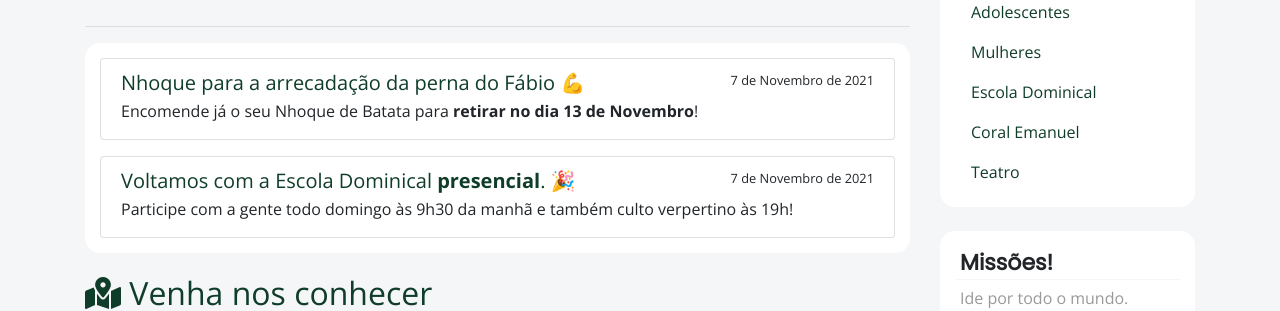
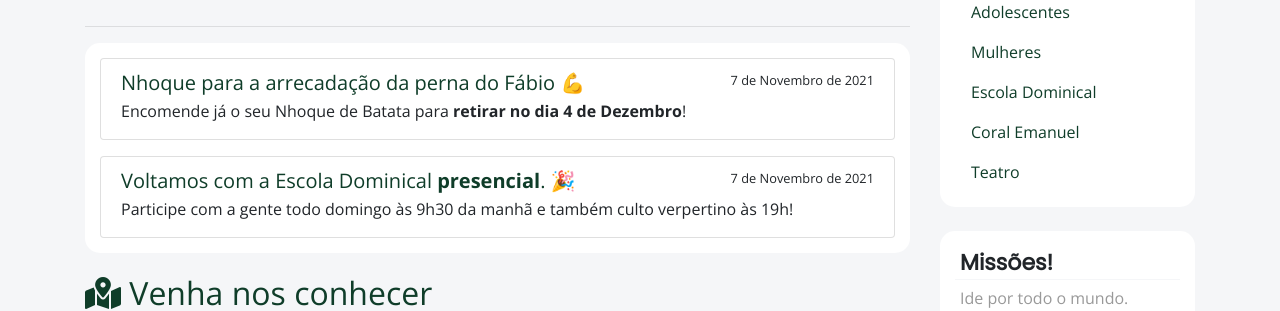
Before and after one commit to lucasprag/ipbpedronunes, a Jekyll site: the page built from index.html, in a window 1280 px wide. Shown: the part 236-547 px from the top of the page. Built offline with Jekyll 4.4.1, drawn with Linux system fonts in a browser that asks for light colours; nearby versions of some CDN libraries.

Commit message:
Update news

```diff
--- a/index.html
+++ b/index.html
@@ -18,7 +18,7 @@ layout: default
         <h5 class="mb-1">Nhoque para a arrecadação da perna do Fábio 💪</h5>
         <small>7 de Novembro de 2021</small>
       </div>
-      <p class="mb-1">Encomende já o seu Nhoque de Batata para <b>retirar no dia 13 de Novembro</b>!</p>
+      <p class="mb-1">Encomende já o seu Nhoque de Batata para <b>retirar no dia 4 de Dezembro</b>!</p>
     </div>
   </div>
 
```
